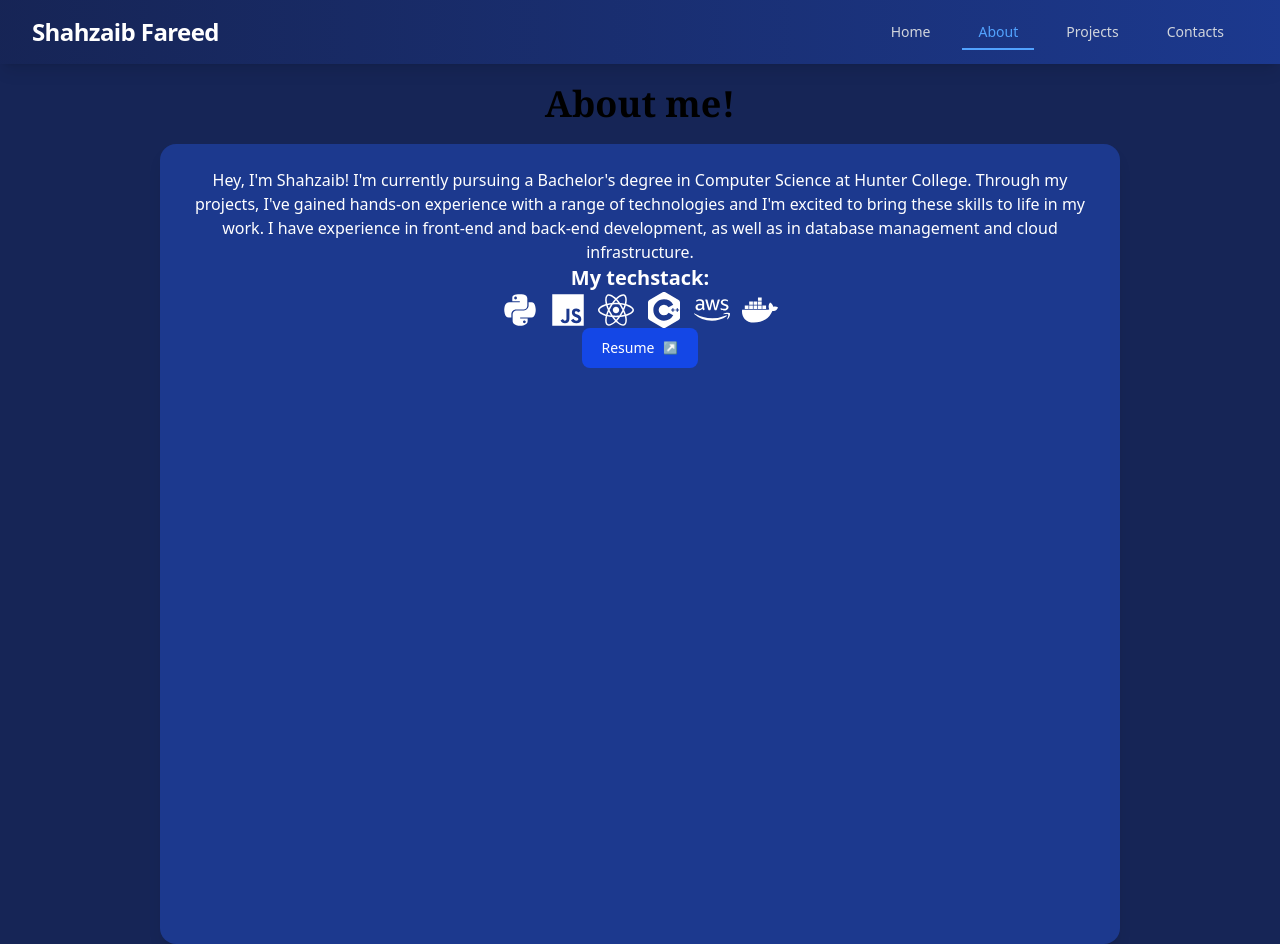
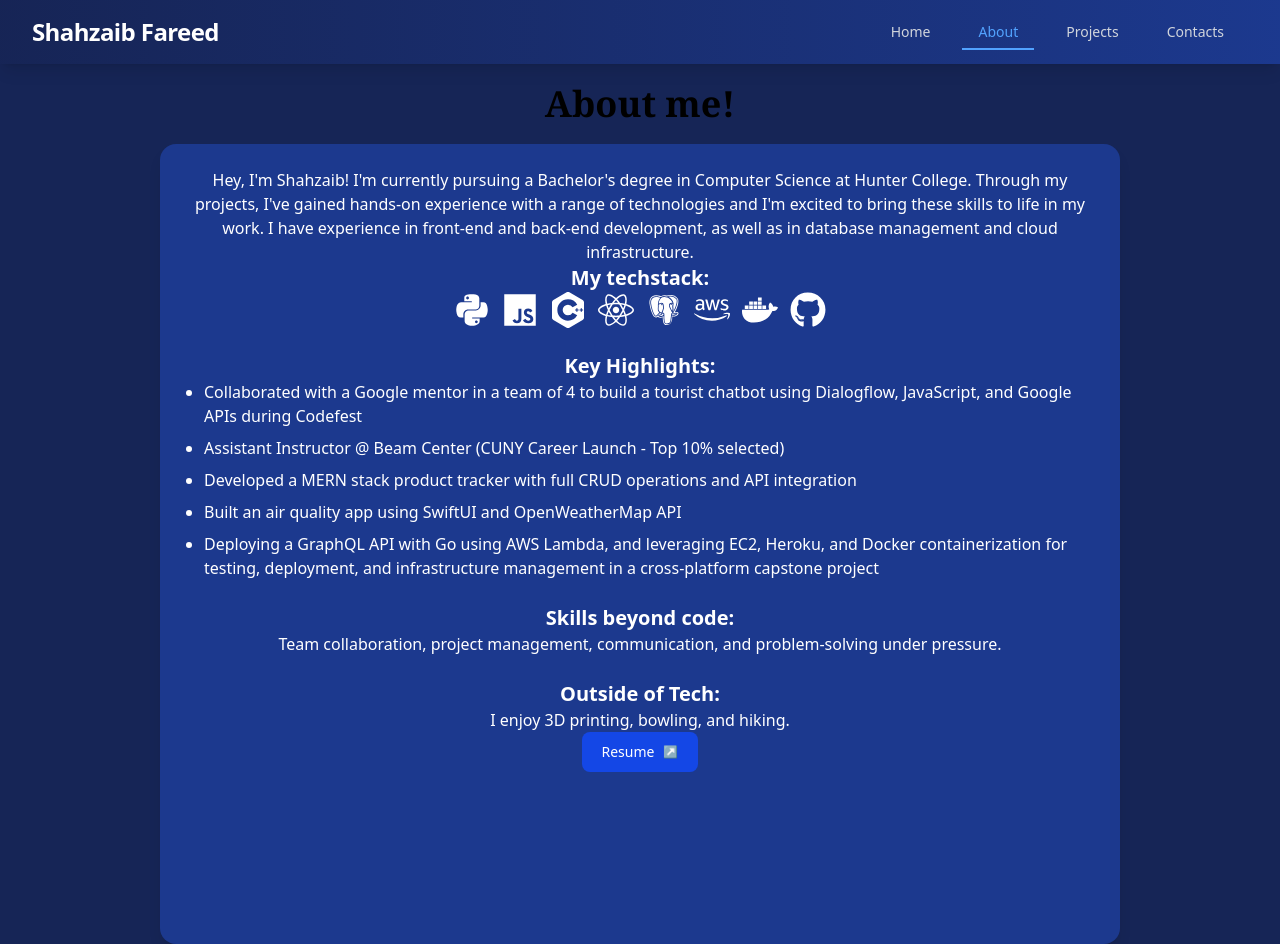
Before and after one commit to Shahzaibf/Portfolio-Website, a React (Vite) app in the folder portfolio/: page /about in a window 1280 px wide. Built offline with nearby package versions, Linux system fonts and the light colour scheme.

Commit message:
updated aboutpage

```diff
--- a/portfolio/src/pages/AboutPage.jsx
+++ b/portfolio/src/pages/AboutPage.jsx
@@ -1,7 +1,8 @@
 import React from 'react'
 import { BsArrowUpRight } from "react-icons/bs";
-import { FaReact, FaJs, FaPython, FaAws, FaDocker } from "react-icons/fa"; // <FaReact /> <FaJs /> <FaPython /> <FaAws /> <FaDocker />
+import { FaReact, FaJs, FaPython, FaAws, FaDocker, FaGithub } from "react-icons/fa"; // <FaReact /> <FaJs /> <FaPython /> <FaAws /> <FaDocker />
 import { SiCplusplus } from "react-icons/si"; // <SiCplusplus />
+import { BiLogoPostgresql } from "react-icons/bi"; // <BiLogoPostgresql />
 
 const AboutPage = () => {
   return (
@@ -18,13 +19,29 @@ const AboutPage = () => {
               </p>
               <p className='text-xl font-bold'>My techstack:</p>
               <div className='flex text-4xl space-x-3 '>
+                {/* Techstack, icons: */}
                 <FaPython className='hover:text-blue-500 transition-colors duration-300' />
                 <FaJs className='hover:text-blue-500 transition-colors duration-300' />
+                <SiCplusplus className='hover:text-blue-500 transition-colors duration-300' />
                 <FaReact className='hover:text-blue-500 transition-colors duration-300' />
-                <SiCplusplus className='hover:text-blue-500 transition-colors duration-300' />
+                <BiLogoPostgresql className='hover:text-blue-500 transition-colors duration-300' />
                 <FaAws className='hover:text-blue-500 transition-colors duration-300' />
                 <FaDocker className='hover:text-blue-500 transition-colors duration-300' />
+                <FaGithub className='hover:text-blue-500 transition-colors duration-300' />
               </div>
+              <p className='text-xl font-bold mt-6'>Key Highlights:</p>
+              <ul className='text-left list-disc pl-5 space-y-2'>
+              <li>Collaborated with a Google mentor in a team of 4 to build a tourist chatbot using Dialogflow, JavaScript, and Google APIs during Codefest</li>
+                <li>Assistant Instructor @ Beam Center (CUNY Career Launch - Top 10% selected)</li>
+                <li>Developed a MERN stack product tracker with full CRUD operations and API integration</li>
+                <li>Built an air quality app using SwiftUI and OpenWeatherMap API</li>
+                <li>Deploying a GraphQL API with Go using AWS Lambda, and leveraging EC2, Heroku, and Docker containerization for testing, deployment, and infrastructure management in a cross-platform capstone project</li>
+              </ul>
+              <p className='text-xl font-bold mt-6'>Skills beyond code:</p>
+              <p>Team collaboration, project management, communication, and problem-solving under pressure.</p>
+              <p className='text-xl font-bold mt-6'>Outside of Tech:</p>
+              <p>I enjoy 3D printing, bowling, and hiking.</p>
+
               <button type="button" class="inline-flex items-center px-5 py-2.5 text-sm font-medium text-center text-white bg-blue-700 rounded-lg hover:bg-blue-800 focus:ring-4 focus:outline-none focus:ring-blue-300 dark:bg-blue-600 dark:hover:bg-blue-700 dark:focus:ring-blue-800 arrow:content-['↗'] arrow:text-white arrow:absolute arrow:top-.5 arrow:right-.5 arrow:text-xs hover:cursor-pointer">
               Resume
                 <span class="inline-flex items-center justify-center w-4 h-4 ms-2 text-xs font-semibold text-white  rounded-full arrow:content">
```
